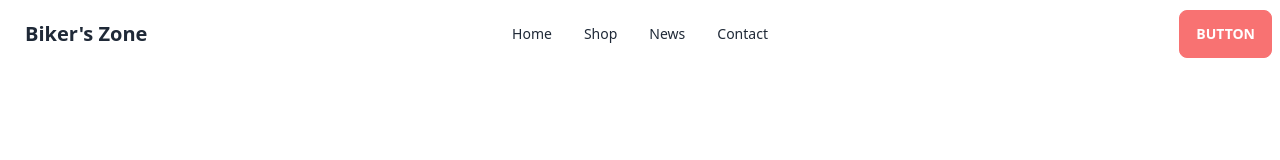
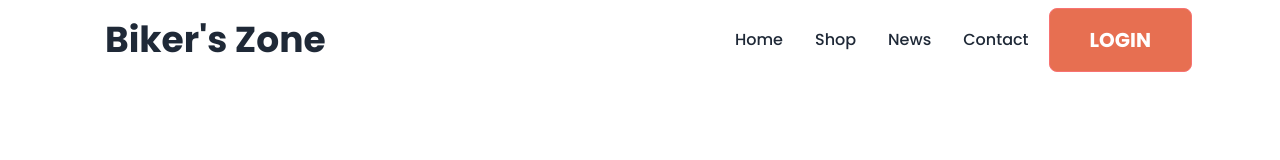
Before and after one commit to sanji06e/biker-s-zone, a plain HTML site: page index.html in a window 1280 px wide. Drawn offline with nearby package versions, Linux system fonts and the light colour scheme.

Commit message:
nav bar added

```diff
--- a/index.html
+++ b/index.html
@@ -6,13 +6,35 @@
     <title>Biker's zone</title>
     <link href="https://cdn.jsdelivr.net/npm/daisyui@3.3.1/dist/full.css" rel="stylesheet" type="text/css" />
 <script src="https://cdn.tailwindcss.com"></script>
+<link rel="preconnect" href="https://fonts.googleapis.com">
+<link rel="preconnect" href="https://fonts.gstatic.com" crossorigin>
+<!-- google font poppins -->
+<link href="https://fonts.googleapis.com/css2?family=Bebas+Neue&family=Lato:wght@400;700;900&family=Montserrat:wght@700&family=Poppins:wght@400;500;600;700;800;900&display=swap" rel="stylesheet">
+<!-- custom styles -->
+<script>
+    tailwind.config = {
+      theme: {
+        extend: {
+          colors: {
+            clifford: '#da373d',
+            'bike-primary': '#E76F51',
+          }
+        }
+      }
+    }
+  </script>
+<style>
+    *{
+        font-family: 'Poppins', sans-serif;
+    }
+</style>
 
 </head>
 <body>
-    <header>
+    <header class="md:container md:mx-auto lg:px-20">
         <nav>
             <div class="navbar bg-base-100">
-                <div class="navbar-start">
+                <div class="navbar-start w-auto flex-grow">
                   <div class="dropdown">
                     <label tabindex="0" class="btn btn-ghost lg:hidden">
                       <svg xmlns="http://www.w3.org/2000/svg" class="h-5 w-5" fill="none" viewBox="0 0 24 24" stroke="currentColor"><path stroke-linecap="round" stroke-linejoin="round" stroke-width="2" d="M4 6h16M4 12h8m-8 6h16" /></svg>
@@ -24,18 +46,18 @@
                       <li><a>Contact</a></li>
                     </ul>
                   </div>
-                  <a class="btn btn-ghost normal-case text-xl">Biker's Zone</a>
+                  <a class="btn btn-ghost normal-case text-4xl font-bold">Biker's Zone</a>
                 </div>
                 <div class="navbar-center hidden lg:flex">
-                  <ul class="menu menu-horizontal px-1">
+                  <ul class="menu menu-horizontal px-1 text-base font-medium">
                     <li><a>Home</a></li>
                     <li><a>Shop</a></li>
                     <li><a>News</a></li>
                     <li><a>Contact</a></li>
                   </ul>
                 </div>
-                <div class="navbar-end">
-                  <a class="btn btn-error text-white">Button</a>
+                <div class="navbar-end w-auto">
+                  <a class=" btn btn-lg btn-error text-white font-bold text-xl px-10 bg-bike-primary">Login</a>
                 </div>
               </div>
         </nav>
```
